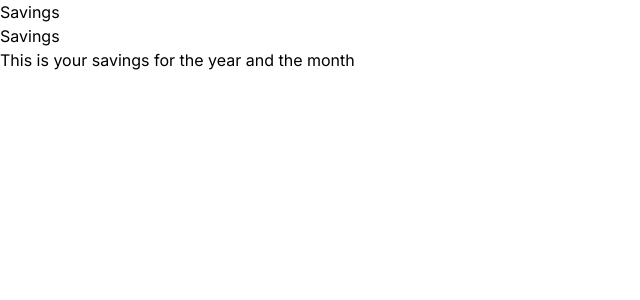
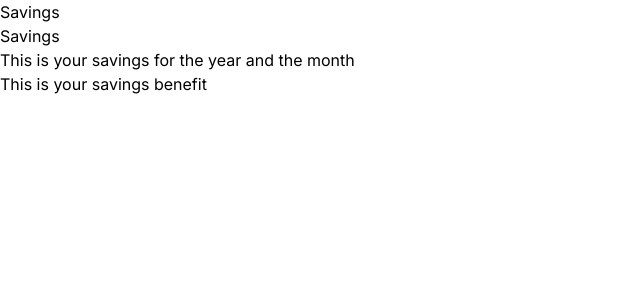
Before and after one commit to Maxwell011/moni-finance, a Next.js app: page /savings in a window 1280 px wide. Shown: the top 300 px of the page, without its empty margins (0-640 px from the left). Built offline with nearby package versions, Linux system fonts and the light colour scheme.

Commit message:
Added more content to the page

```diff
--- a/src/app/savings/page.tsx
+++ b/src/app/savings/page.tsx
@@ -4,6 +4,7 @@ const page = () => {
       <h1>Savings</h1>
       <h1>Savings</h1>
       <p>This is your savings for the year and the month</p>
+      <p>This is your savings benefit</p>
     </div>
   );
 };
```
